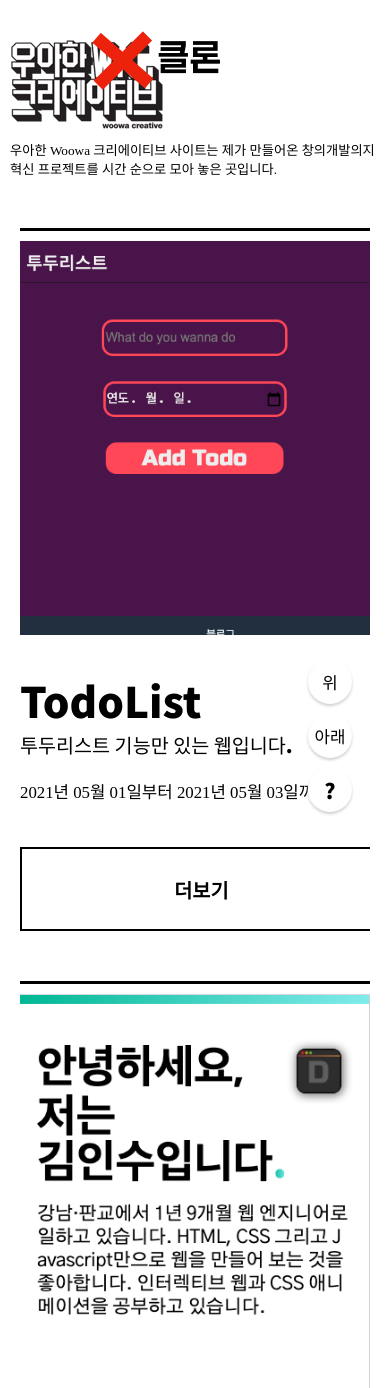
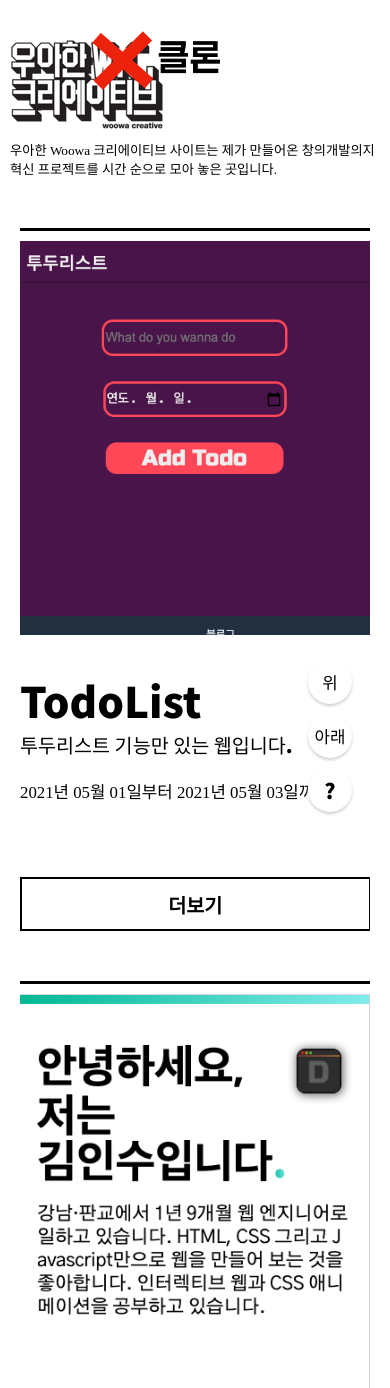
Before and after one commit to Insookim0702/WoowahanCloneCreative, a website: page index.html in a window 390 px wide. Shown: the top 1388 px of the page. Drawn offline with Linux system fonts and the light colour scheme.

Commit message:
width 사이즈가 작을 때, '더보기/접기' 기능 버그 수정

```diff
--- a/src/scss/index.scss
+++ b/src/scss/index.scss
@@ -85,9 +85,6 @@ article {
         border-top: 3px solid black;
         height: 700px;
         overflow: hidden;
-        // &_content {
-        //     // height: 100%;
-        // }
 
         img {
             margin: 10px 0;
@@ -126,6 +123,7 @@ article {
     position: fixed;
     right: 2rem;
     bottom: 1.6rem;
+    z-index: 3;
 
     .button {
         &_1,
@@ -197,14 +195,6 @@ footer {
 
 //footer의 width가 900px보다 작을 경우, footer의 내용들은 세로 정렬
 @media (max-width: 900px) {
-    article {
-        .project {
-            &_content {
-                height: 60rem;
-            }
-        }
-    }
-
     footer {
         background-color: black;
         height: 100%;
@@ -240,13 +230,6 @@ footer {
                     width: 2.9rem;
                 }
             }
-
-            .more_btn {
-                border: 2px solid black;
-                width: $MIN_725_SIZE_WIDTH;
-                height: 80px;
-                cursor: pointer;
-            }
         }
     }
 }
@@ -275,10 +258,6 @@ footer {
         .project {
             width: 48vw;
             min-height: 50vh;
-
-            &_content {
-                height: 53rem;
-            }
         }
     }
 }
--- a/src/scss/moreFunc.scss
+++ b/src/scss/moreFunc.scss
@@ -33,7 +33,7 @@
     left: 0;
     right: 0;
     bottom: 0;
-    z-index: 2;
+    z-index: 1;
     display: flex;
     justify-content: center;
     align-items: center;
```
Also changed, not shown: src/css/index.css, src/css/moreFunc.css, 1 other file.
